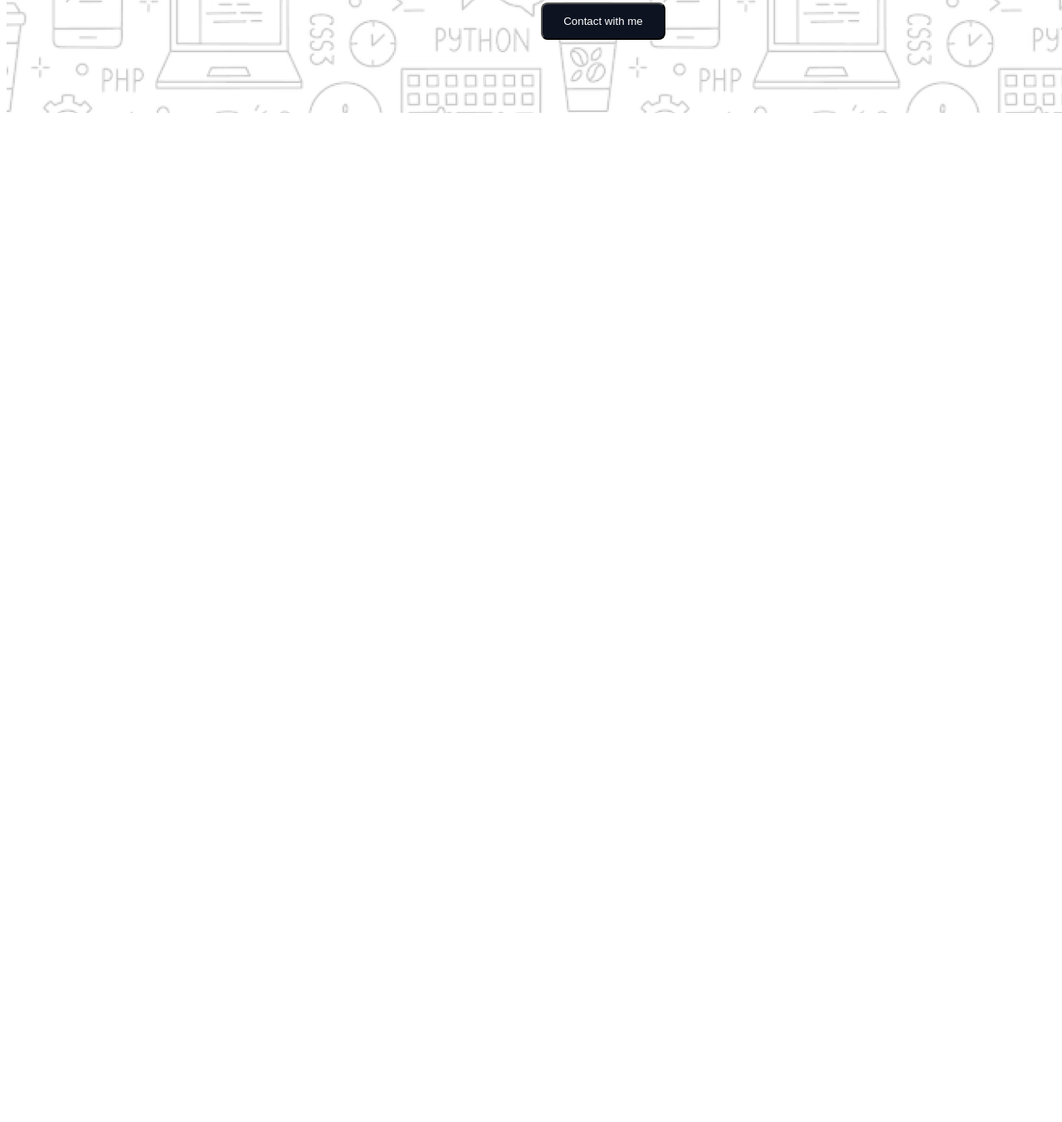
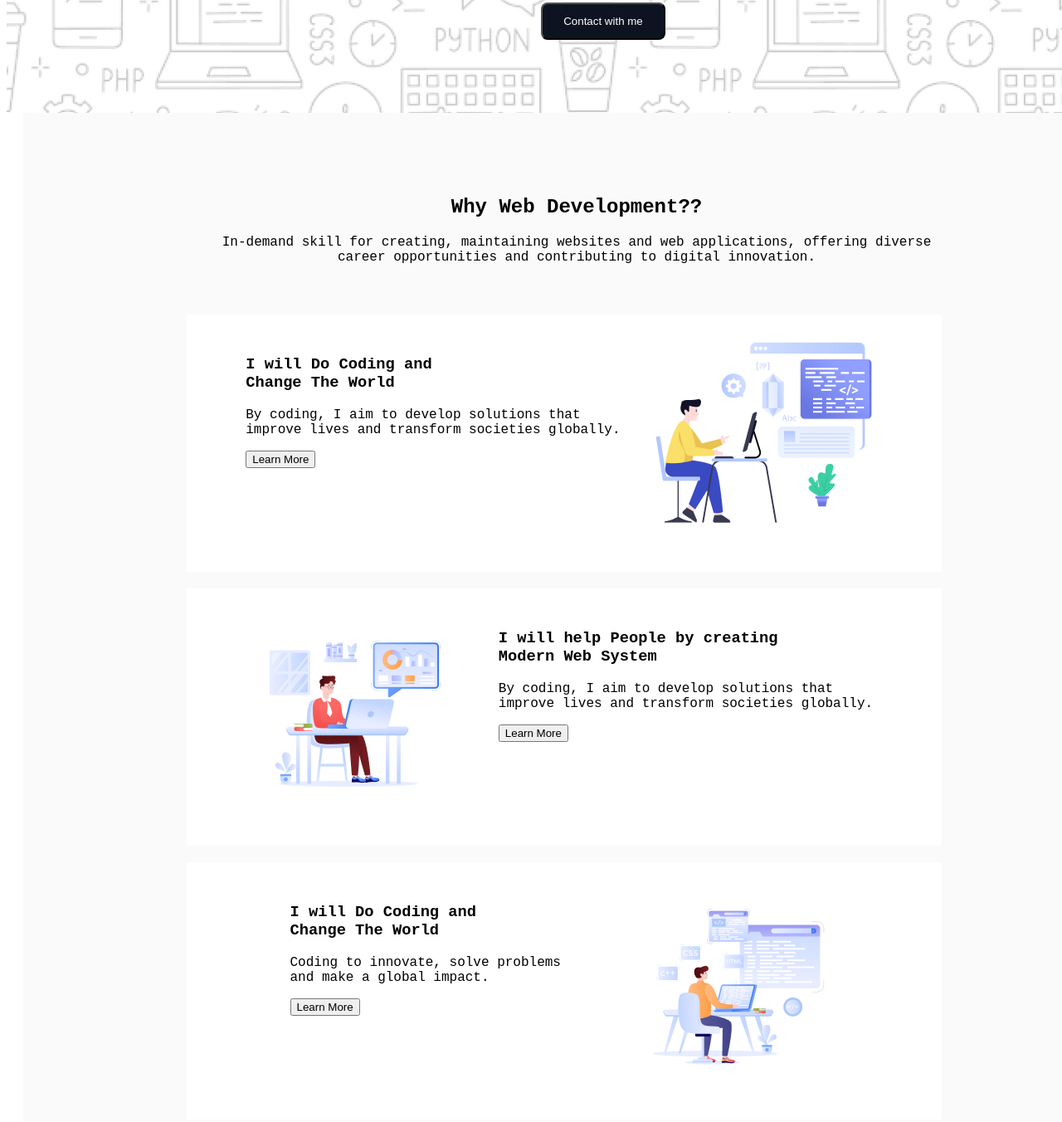
Before and after one commit to lutfulhoque2/My-Resume, a plain HTML site: page index.html in a window 1280 px wide. Shown: the part 625-1977 px from the top of the page at 83% size. Before the commit the page ends 800 px from the top, so only its background shows below. Drawn offline with Linux system fonts and the light colour scheme; a web font is replaced by a local one.

Commit message:
Why web development section ready

```diff
--- a/index.html
+++ b/index.html
@@ -24,7 +24,54 @@
         </section>
     </header>
     <main>
+        <section class="web-development">
+            <div class="web">
+                <div class="web-title">
+                    <h1>Why Web Development??</h1>
+                </div>
+                <div class="web-description">
+                    <p>In-demand skill for creating, maintaining websites and web applications, offering diverse <br> career opportunities and contributing to digital innovation.</p>
+                </div>
+            </div>
 
+                <div class="coding">
+                    <div>
+                    <h3>I will Do Coding and <br>
+                        Change The World</h3>
+                    <p>By coding, I aim to develop solutions that <br> improve lives and transform societies globally.</p>
+                    <button>Learn More</button>
+                    </div>
+                    <div>
+                    <img src="assets/Layer_1.png" alt="">
+                    </div>
+                </div>
+
+                <div class="help">
+                    <div>
+                        <img src="assets/Group 3.png" alt="">
+                        </div>
+                    <div>
+                    <h3>I will help People by creating <br>
+                        Modern Web System</h3>
+                    <p>By coding, I aim to develop solutions that <br> improve lives and transform societies globally.</p>
+                    <button>Learn More</button>
+                    </div>
+                </div>
+
+                <div class="Change">
+                    <div>
+                    <h3>I will Do Coding and <br>
+                        Change The World</h3>
+                    <p>Coding to innovate, solve problems <br> and make a global impact.</p>
+                    <button>Learn More</button>
+                    </div>
+                    <div>
+                    <img src="assets/Group 4.png" alt="">
+                    </div>
+                </div>
+
+            </div>
+        </section>
     </main>
     <footer>
 
--- a/styles/style.css
+++ b/styles/style.css
@@ -9,7 +9,7 @@ x
     color: #0D1321;
 }
 
-header{
+header,main{
     font-family: "Azeret Mono", monospace;
 }
 
@@ -65,3 +65,27 @@ nav h3 a{
     color: #FFFFFF;
     border-radius: 8px ;
 }
+
+.web-development{
+    width: 1140px;
+    height: 1393px;
+    margin-left: 20px;
+    padding: 80px 97px;
+    background-color: rgba(20, 36, 33, 0.02);
+}
+
+.web{
+    text-align: center;
+    margin-bottom: 60px;
+}
+
+.coding,.help,.Change{
+    width: 850px;
+    height: 250px;
+    margin-left: 100px;
+    display: flex;
+    justify-content: space-evenly;
+    background-color: #FFFFFF;
+    margin-bottom: 20px;
+    padding: 30px;
+}
```
